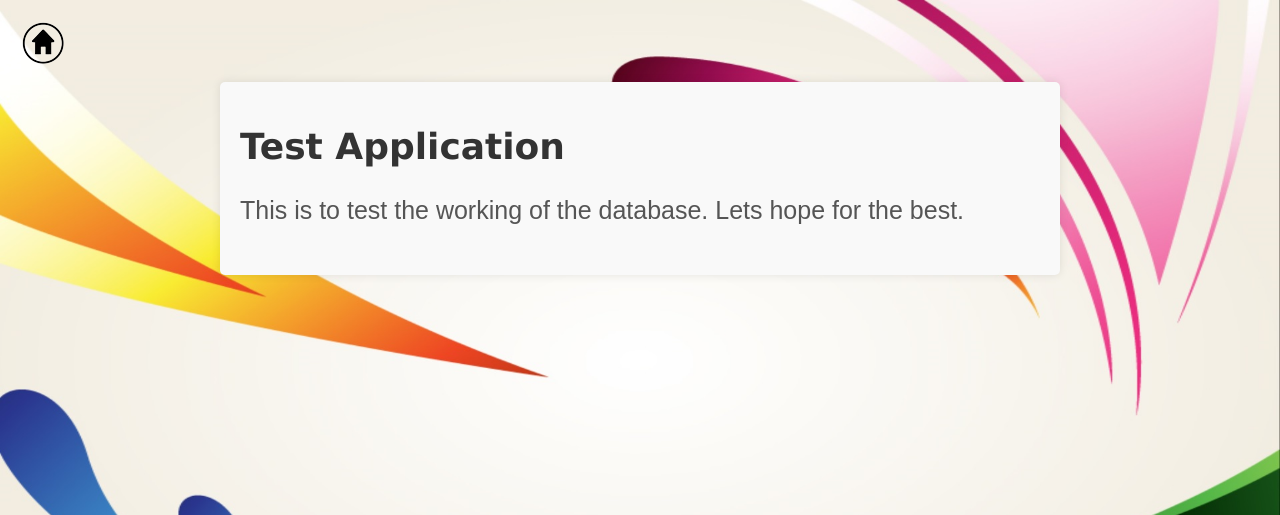
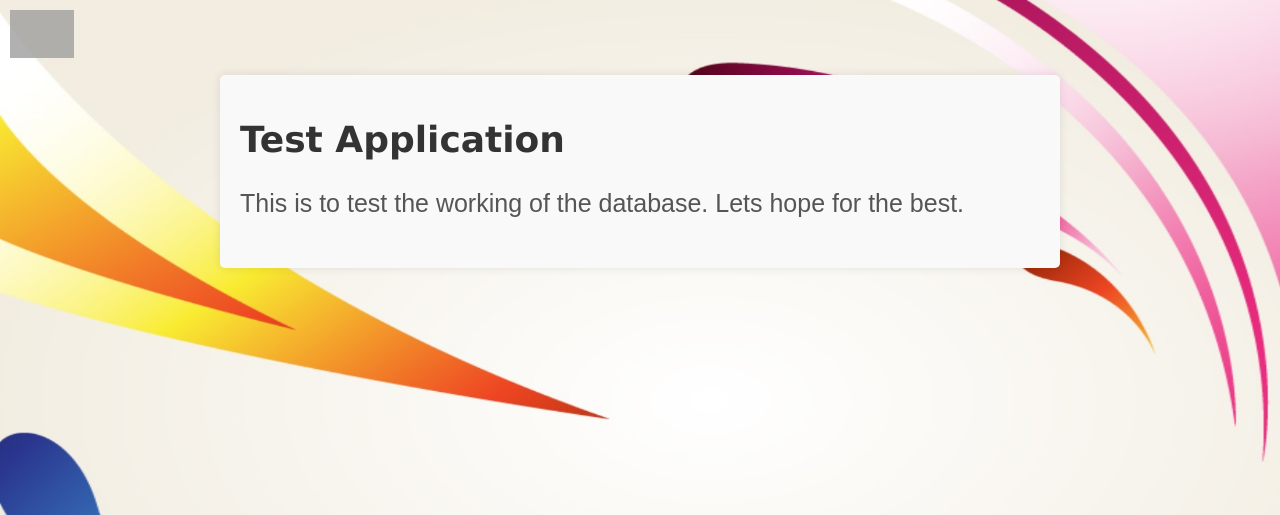
Before and after one commit to Kaus1kC0des/Flask_Web_Application, a Flask app: page /post/1 in a window 1280 px wide. Shown: the top 515 px of the page. Run offline with Flask 3, Linux system fonts and the light colour scheme; data comes from the database, SQL or seed files in the repository; grey boxes are pictures that could not be loaded.

Commit message:
Update base.jinja2

```diff
--- a/templates/base.jinja2
+++ b/templates/base.jinja2
@@ -1,29 +1,44 @@
 <!DOCTYPE html>
-<head></head>
+<html lang="en">
+<head>
+    <meta charset="UTF-8">
+    <meta name="viewport" content="width=device-width, initial-scale=1.0">
     <style>
+    @import url('https://fonts.googleapis.com/css?family=Poppins:wght@300;400;500;600;700;800;900&display=swap');
         body {
             background-image: url("{{ url_for('static', filename='builtin/postbg.jpg') }}");
-    background-repeat:no-repeat;
-    background-attached:fixed;
-    background-size:cover;
+            background-repeat: no-repeat;
+            background-attachment: fixed;
+            background-size: cover;
+            margin: 0;
+            padding: 0;
+            font-family: 'Poppins', sans-serif;
         }
         .home-button {
             display: inline-block;
             text-decoration: none;
             width: 10%;
-    height: 10%;
+            height: auto;
             padding: 10px;
         }
-
+        .home-button img {
+            width: 50%;
+            height: auto;
+        }
         .home-button:hover {
             opacity: 0.8;
         }
-
-</style
+        @media (max-width: 600px) {
+            .home-button {
+                width: 20%;
+            }
+        }
+    </style>
+</head>
 <body>
     <!-- We add this in base.jinja2 and outside the content block so that it is not overridden by other pages. -->
     <a href="{{ url_for('home') }}" class="home-button">
-    <img src="{{ url_for('static', filename='builtin/home.png') }}" alt="Home">
+        <img src="{{ url_for('static', filename='builtin/home.svg') }}" alt="Home">
     </a>
 
     {% block content %}
```
Lines whose indentation alone changed are shown as unchanged.
